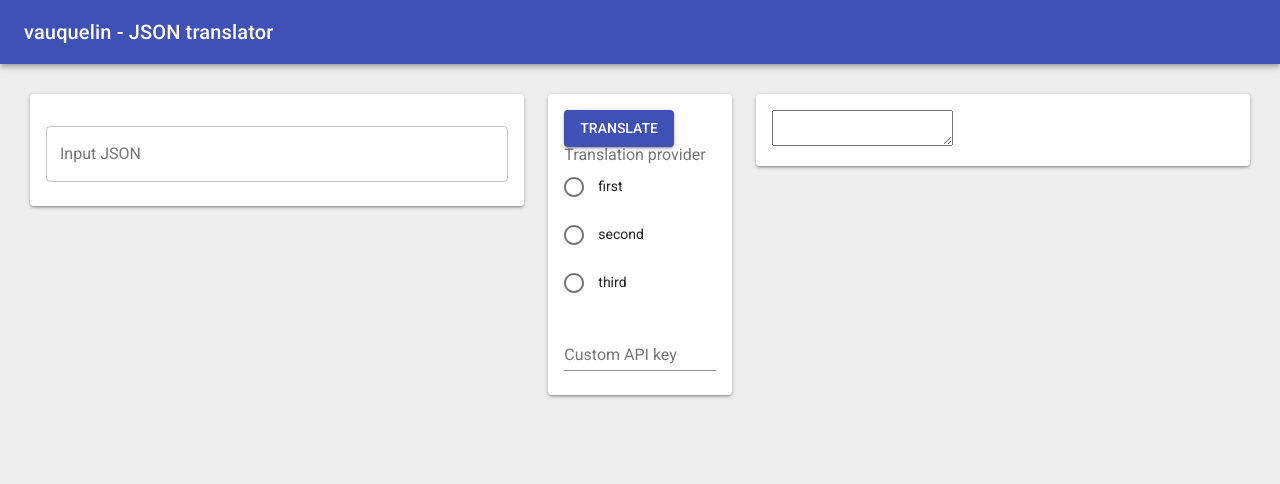
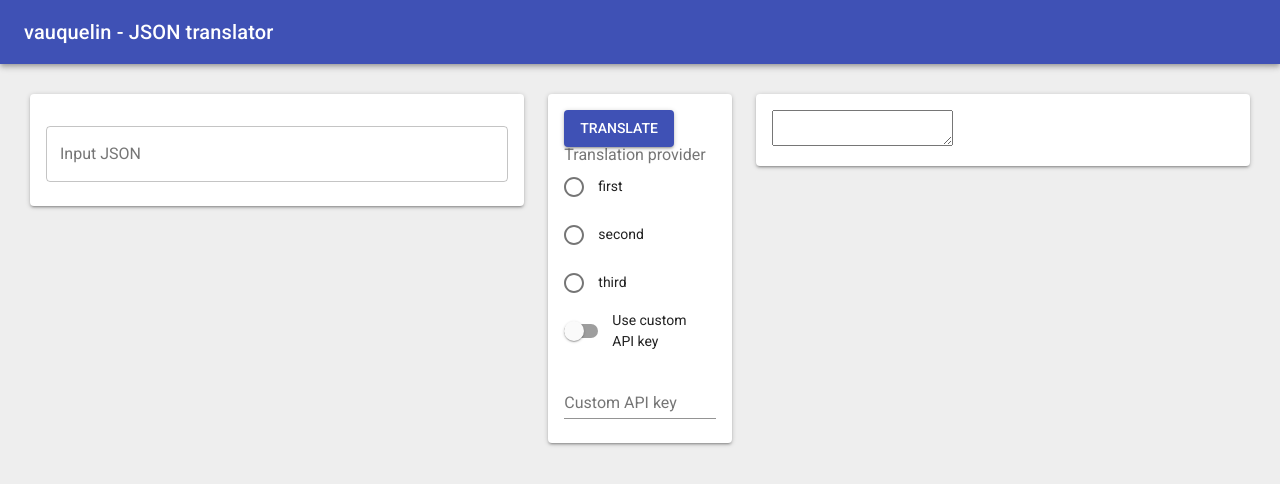
Before and after one commit to zawias-pro/vauquelin, a React (Create React App) app: page / in a window 1280 px wide. Shown: the top 484 px of the page. Built offline with nearby package versions, Linux system fonts and the light colour scheme.

Commit message:
material design WIP

```diff
--- a/src/App/App.js
+++ b/src/App/App.js
@@ -8,7 +8,7 @@ import Button from '@material-ui/core/Button';
 import TextField from '@material-ui/core/TextField';
 import Radio from '@material-ui/core/Radio';
 import RadioGroup from '@material-ui/core/RadioGroup';
-import FormHelperText from '@material-ui/core/FormHelperText';
+import Switch from '@material-ui/core/Switch';
 import FormControlLabel from '@material-ui/core/FormControlLabel';
 import FormControl from '@material-ui/core/FormControl';
 import FormLabel from '@material-ui/core/FormLabel';
@@ -56,6 +56,15 @@ const App = () => (
                 <FormControlLabel value="second" control={<Radio/>} label="second"/>
                 <FormControlLabel value="third" control={<Radio/>} label="third"/>
               </RadioGroup>
+              <FormControlLabel
+                control={
+                  <Switch
+                    checked={false}
+                    onChange={() => {}}
+                  />
+                }
+                label="Use custom API key"
+              />
               <TextField
                 label="Custom API key"
                 fullWidth
```
